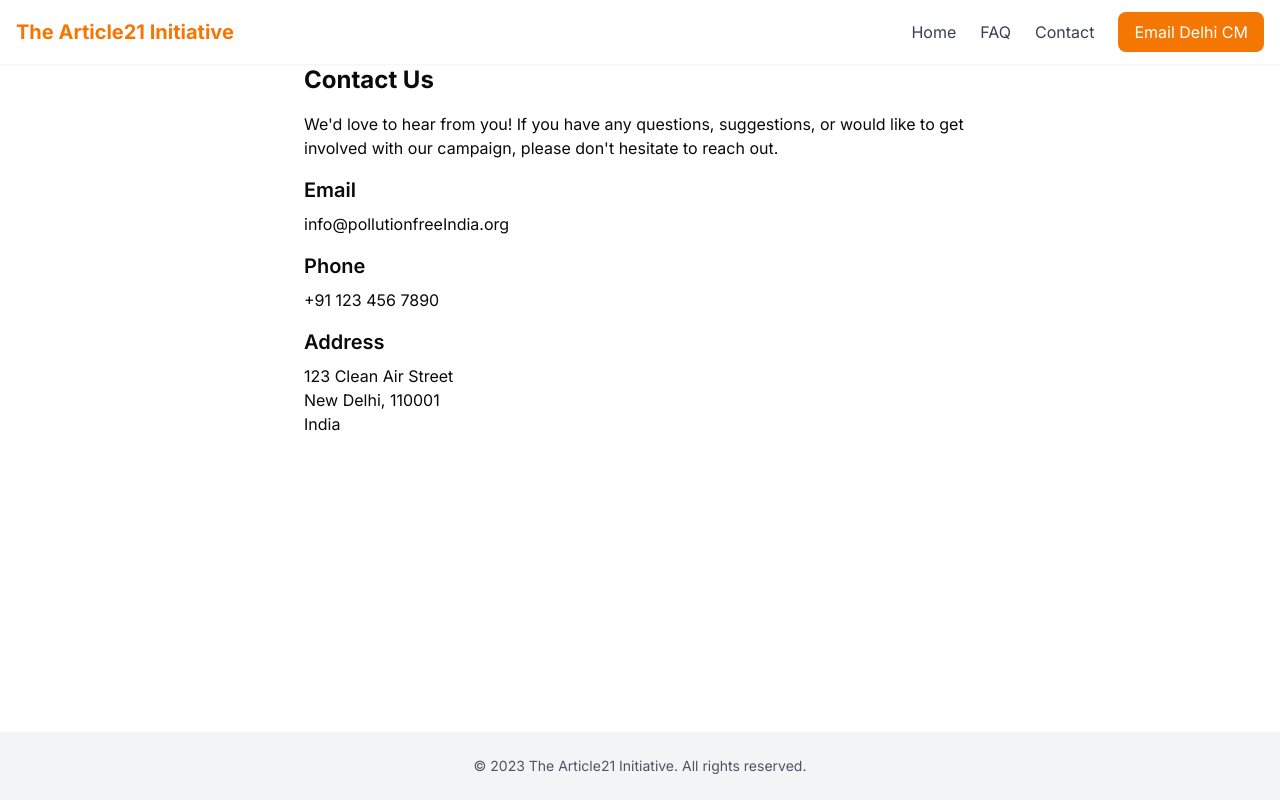
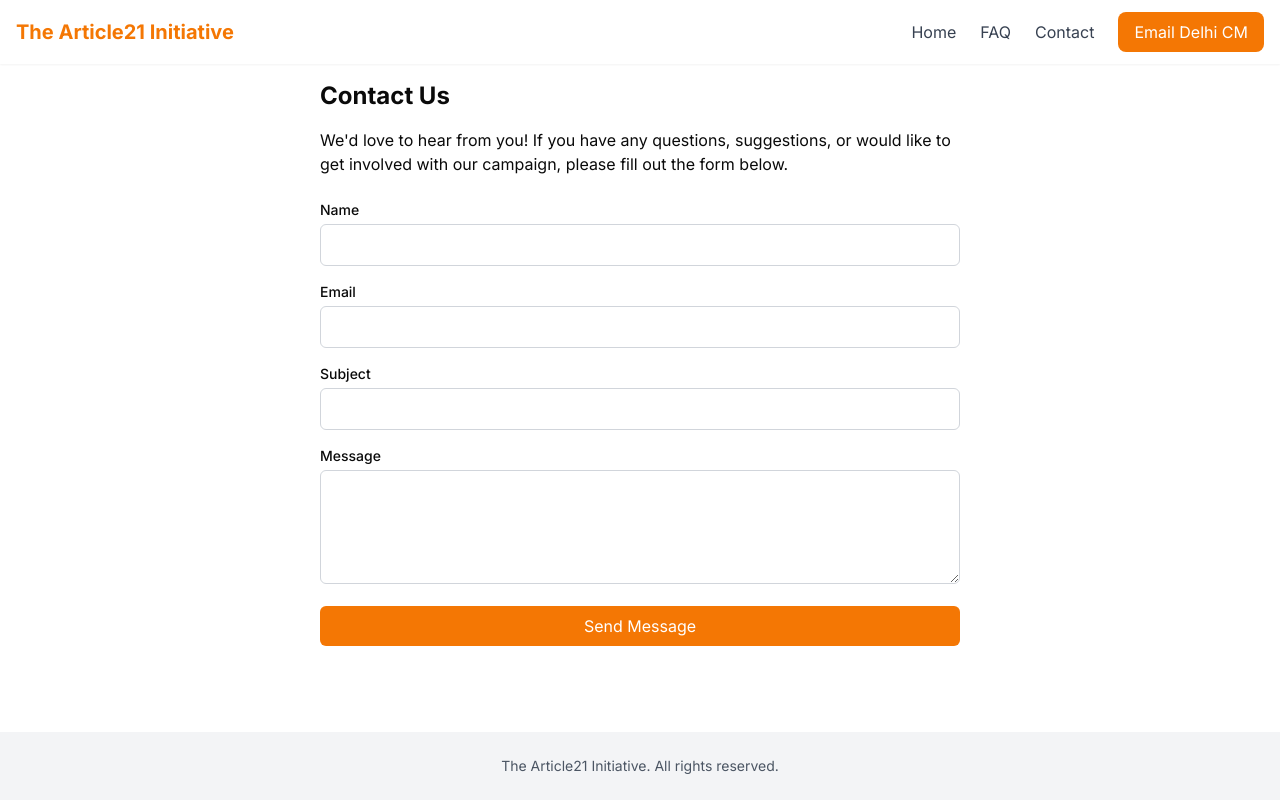
Before and after one commit to andysprague44/pollution-free-india, a Next.js app: page /contact in a window 1280 px wide. Built offline with nearby package versions, Linux system fonts and the light colour scheme; no server answers.

Commit message:
add contact form

```diff
--- /dev/null
+++ b/app/actions/sendEmail.ts
@@ -0,0 +1,46 @@
+'use server';
+
+import { Resend } from 'resend';
+
+interface ContactFormData {
+  name: string;
+  email: string;
+  subject: string;
+  message: string;
+}
+
+const resend = new Resend(process.env.RESEND_API_KEY);
+
+export async function sendContactEmail(formData: ContactFormData) {
+  try {
+    const { data, error } = await resend.emails.send({
+      from: 'Pollution Free India <contact@pollutionfreeindia.in>',
+      to: ['andy.sprague44@gmail.com', 'k.karankumar@gmail.com'],
+      // TODO once it doesnt go directly to karan: //cc: formData.email,
+      subject: `Pollution Free India Contact Form: ${formData.subject}`,
+      html: `
+        <h2>New Contact Form Submission</h2>
+        <p><strong>From:</strong> ${formData.name} (${formData.email})</p>
+        <p><strong>Subject:</strong> ${formData.subject}</p>
+        <p><strong>Message:</strong></p>
+        <p>${formData.message.replace(/\n/g, '<br>')}</p>
+      `
+    });
+
+    if (error) {
+      console.error('Error sending email:', error);
+      return {
+        success: false,
+        error: 'Failed to send email. Please try again later.'
+      };
+    }
+
+    return { success: true };
+  } catch (error) {
+    console.error('Error sending email:', error);
+    return {
+      success: false,
+      error: 'Failed to send email. Please try again later.'
+    };
+  }
+}
--- a/app/components/Footer.tsx
+++ b/app/components/Footer.tsx
@@ -2,7 +2,7 @@ export default function Footer() {
   return (
     <footer className="bg-gray-100 py-6">
       <div className="container mx-auto px-4 text-center text-sm text-gray-600">
-        <p>&copy; 2023 The Article21 Initiative. All rights reserved.</p>
+        <p>The Article21 Initiative. All rights reserved.</p>
       </div>
     </footer>
   )
--- a/app/contact/page.tsx
+++ b/app/contact/page.tsx
@@ -1,24 +1,139 @@
+'use client';
+
+import { useState } from 'react';
+import { sendContactEmail } from '../actions/sendEmail';
+
 export default function Contact() {
+  const [formData, setFormData] = useState({
+    name: '',
+    email: '',
+    subject: '',
+    message: ''
+  });
+  const [status, setStatus] = useState<{
+    type: 'success' | 'error' | null;
+    message: string;
+  }>({ type: null, message: '' });
+  const [isSubmitting, setIsSubmitting] = useState(false);
+
+  const handleSubmit = async (e: React.FormEvent) => {
+    e.preventDefault();
+    setIsSubmitting(true);
+    setStatus({ type: null, message: '' });
+
+    try {
+      const result = await sendContactEmail(formData);
+      if (result.success) {
+        setStatus({
+          type: 'success',
+          message: 'Thank you for your message. We will get back to you soon!'
+        });
+        setFormData({
+          name: '',
+          email: '',
+          subject: '',
+          message: ''
+        });
+      } else {
+        setStatus({
+          type: 'error',
+          message: result.error || 'Something went wrong. Please try again.'
+        });
+      }
+    } catch (error) {
+      setStatus({
+        type: 'error',
+        message: 'Something went wrong. Please try again.'
+      });
+    } finally {
+      setIsSubmitting(false);
+    }
+  };
+
+  const handleChange = (e: React.ChangeEvent<HTMLInputElement | HTMLTextAreaElement>) => {
+    const { name, value } = e.target;
+    setFormData(prev => ({
+      ...prev,
+      [name]: value
+    }));
+  };
+
   return (
-    <div className="max-w-2xl mx-auto">
+    <div className="max-w-2xl mx-auto p-4">
       <h1 className="text-2xl font-bold mb-4">Contact Us</h1>
-      <p className="mb-4">
-        We'd love to hear from you! If you have any questions, suggestions, or would like to get involved with our campaign, please don't hesitate to reach out.
+      <p className="mb-6">
+        We'd love to hear from you! If you have any questions, suggestions, or would like to get involved with our campaign, please fill out the form below.
       </p>
-      <div className="mb-4">
-        <h2 className="text-xl font-semibold mb-2">Email</h2>
-        <p>info@pollutionfreeIndia.org</p>
-      </div>
-      <div className="mb-4">
-        <h2 className="text-xl font-semibold mb-2">Phone</h2>
-        <p>+91 123 456 7890</p>
-      </div>
-      <div>
-        <h2 className="text-xl font-semibold mb-2">Address</h2>
-        <p>123 Clean Air Street</p>
-        <p>New Delhi, 110001</p>
-        <p>India</p>
-      </div>
+
+      <form onSubmit={handleSubmit} className="space-y-4">
+        <div>
+          <label htmlFor="name" className="block text-sm font-medium mb-1">Name</label>
+          <input
+            type="text"
+            id="name"
+            name="name"
+            value={formData.name}
+            onChange={handleChange}
+            className="w-full px-3 py-2 border border-gray-300 rounded-md focus:outline-none focus:ring-2 focus:ring-green-500"
+            required
+          />
+        </div>
+
+        <div>
+          <label htmlFor="email" className="block text-sm font-medium mb-1">Email</label>
+          <input
+            type="email"
+            id="email"
+            name="email"
+            value={formData.email}
+            onChange={handleChange}
+            className="w-full px-3 py-2 border border-gray-300 rounded-md focus:outline-none focus:ring-2 focus:ring-green-500"
+            required
+          />
+        </div>
+
+        <div>
+          <label htmlFor="subject" className="block text-sm font-medium mb-1">Subject</label>
+          <input
+            type="text"
+            id="subject"
+            name="subject"
+            value={formData.subject}
+            onChange={handleChange}
+            className="w-full px-3 py-2 border border-gray-300 rounded-md focus:outline-none focus:ring-2 focus:ring-green-500"
+            required
+          />
+        </div>
+
+        <div>
+          <label htmlFor="message" className="block text-sm font-medium mb-1">Message</label>
+          <textarea
+            id="message"
+            name="message"
+            value={formData.message}
+            onChange={handleChange}
+            rows={4}
+            className="w-full px-3 py-2 border border-gray-300 rounded-md focus:outline-none focus:ring-2 focus:ring-green-500"
+            required
+          ></textarea>
+        </div>
+
+        {status.type && (
+          <div
+            className={`p-4 rounded-md ${status.type === 'success' ? 'bg-green-50 text-green-800' : 'bg-red-50 text-red-800'}`}
+          >
+            {status.message}
+          </div>
+        )}
+
+        <button
+          type="submit"
+          disabled={isSubmitting}
+          className={`w-full bg-[#f47704] text-white py-2 px-4 rounded-md transition-colors duration-200 ${isSubmitting ? 'opacity-50 cursor-not-allowed' : 'hover:bg-[#f47704]/90'}`}
+        >
+          {isSubmitting ? 'Sending...' : 'Send Message'}
+        </button>
+      </form>
     </div>
-  )
+  );
 }
--- a/package.json
+++ b/package.json
@@ -58,6 +58,7 @@
     "react-hot-toast": "^2.5.1",
     "react-resizable-panels": "^2.1.7",
     "recharts": "2.15.0",
+    "resend": "^4.1.2",
     "sonner": "^1.7.1",
     "tailwind-merge": "^2.5.5",
     "tailwindcss-animate": "^1.0.7",
```
Also changed, not shown: 2 other files (tests, documents, lock files or other folders).
